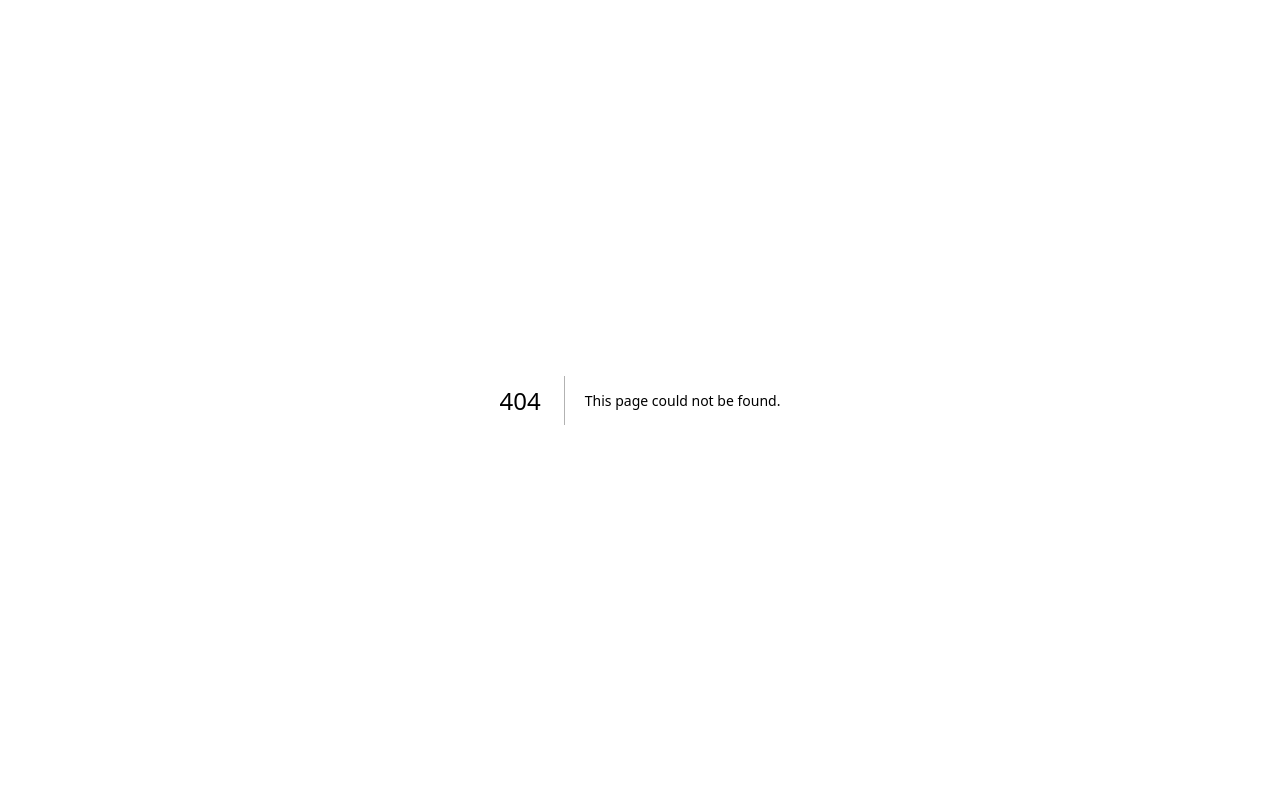
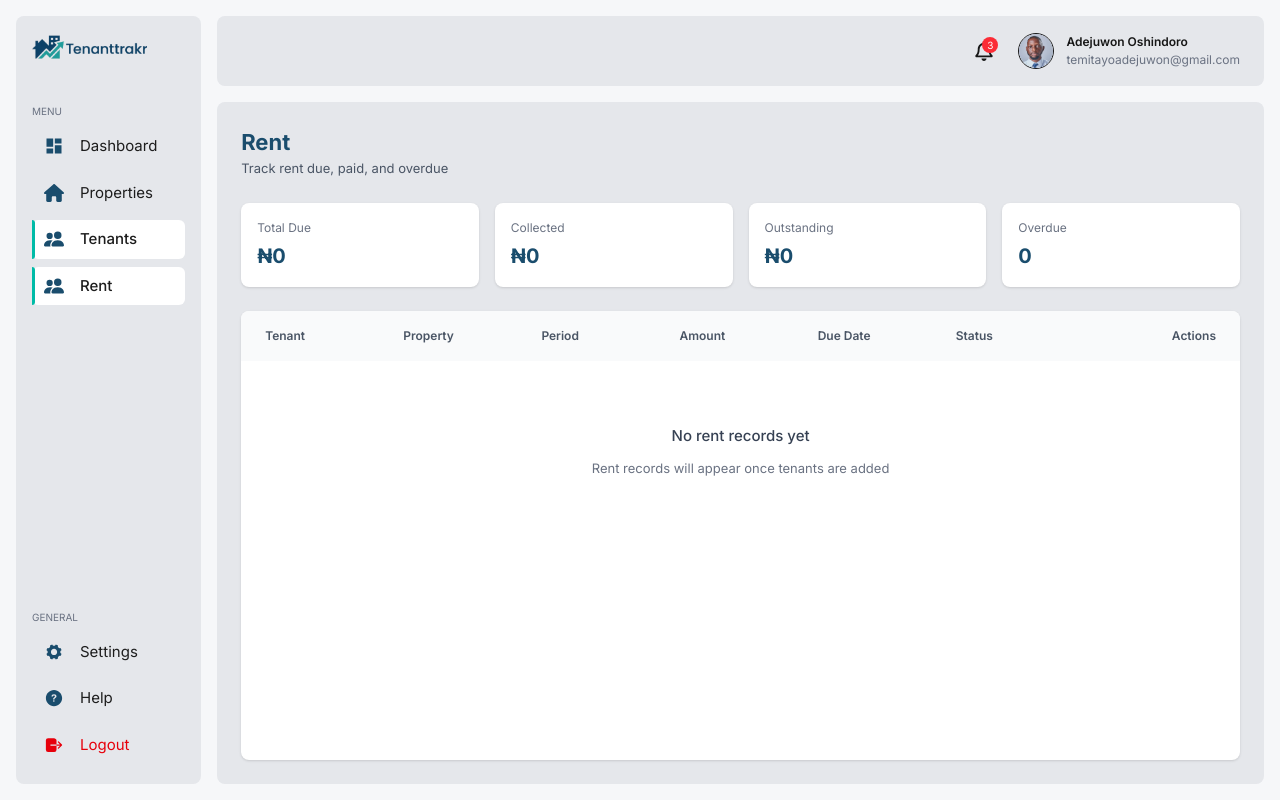
Before and after one commit to Deyjuwon/tenanttrakr, a Next.js app: page /rent in a window 1280 px wide. Before the commit this address had no page. Built offline with nearby package versions, Linux system fonts and the light colour scheme.

Commit message:
created rent page

```diff
--- a/app/components/layout/Sidebar.tsx
+++ b/app/components/layout/Sidebar.tsx
@@ -48,6 +48,16 @@ export default function Sidebar() {
           </div>
         </Link>
 
+        <Link href="/tenant">
+          <div className={linkClasses(isActive("/rent"))}>
+            {isActive("/rent") && (
+              <span className="absolute left-0 top-0 h-full w-[3px] bg-teal-500 rounded-r" />
+            )}
+            <BsFillPeopleFill size={20} color="#1A4D6D" />
+            <p>Tenants</p>
+          </div>
+        </Link>
+
         <Link href="/rent">
           <div className={linkClasses(isActive("/rent"))}>
             {isActive("/rent") && (
--- /dev/null
+++ b/app/rent/page.tsx
@@ -0,0 +1,186 @@
+"use client";
+
+import { useEffect, useState } from "react";
+import Sidebar from "../components/layout/Sidebar";
+import TopBar from "../components/layout/TopBar";
+
+type Tenant = {
+  id: string;
+  fullName: string;
+  phone: string;
+  propertyId: string;
+  rent: number;
+  paymentFrequency: string;
+  moveInDate: string;
+};
+
+type Property = {
+  id: string;
+  name: string;
+};
+
+type RentRecord = {
+  id: string;
+  tenantId: string;
+  period: string;
+  amount: number;
+  dueDate: string;
+  status: "Paid" | "Partial" | "Overdue" | "Unpaid";
+};
+
+export default function RentPage() {
+  const [tenants, setTenants] = useState<Tenant[]>([]);
+  const [properties, setProperties] = useState<Property[]>([]);
+  const [rentRecords, setRentRecords] = useState<RentRecord[]>([]);
+
+  useEffect(() => {
+    const storedTenants = localStorage.getItem("tenants");
+    const storedProperties = localStorage.getItem("properties");
+    const storedRent = localStorage.getItem("rent");
+
+    if (storedTenants) setTenants(JSON.parse(storedTenants));
+    if (storedProperties) setProperties(JSON.parse(storedProperties));
+    if (storedRent) setRentRecords(JSON.parse(storedRent));
+  }, []);
+
+  const getTenantName = (tenantId: string) =>
+    tenants.find((t) => t.id === tenantId)?.fullName || "Unknown";
+
+  const getPropertyName = (tenantId: string) => {
+    const tenant = tenants.find((t) => t.id === tenantId);
+    return (
+      properties.find((p) => p.id === tenant?.propertyId)?.name || "-"
+    );
+  };
+
+  return (
+    <div className="flex h-screen bg-[#F6F7F9] gap-4 p-4">
+      <Sidebar />
+
+      <main className="w-[85%] flex flex-col gap-4">
+        <TopBar />
+
+        <div className="flex-1 bg-[#E5E7EB] rounded-lg p-6 flex flex-col gap-6">
+          {/* Header */}
+          <div className="flex justify-between items-center">
+            <div>
+              <h1 className="text-[22px] font-bold text-[#1A4D6D]">
+                Rent
+              </h1>
+              <p className="text-[13px] text-gray-600">
+                Track rent due, paid, and overdue
+              </p>
+            </div>
+          </div>
+
+          {/* Summary Cards */}
+          <div className="grid grid-cols-4 gap-4">
+            <SummaryCard title="Total Due" value="₦0" />
+            <SummaryCard title="Collected" value="₦0" />
+            <SummaryCard title="Outstanding" value="₦0" />
+            <SummaryCard title="Overdue" value="0" />
+          </div>
+
+          {/* Rent Table */}
+          <div className="bg-white rounded-lg shadow-sm overflow-hidden flex-1">
+            {/* Table Header */}
+            <div className="grid grid-cols-7 gap-4 px-6 py-4 bg-gray-50 text-[12px] font-semibold text-gray-600">
+              <p>Tenant</p>
+              <p>Property</p>
+              <p>Period</p>
+              <p>Amount</p>
+              <p>Due Date</p>
+              <p>Status</p>
+              <p className="text-right">Actions</p>
+            </div>
+
+            {/* Empty State */}
+            {rentRecords.length === 0 && (
+              <div className="flex flex-col items-center justify-center py-16 text-center gap-3">
+                <p className="text-[15px] font-medium text-gray-700">
+                  No rent records yet
+                </p>
+                <p className="text-[13px] text-gray-500">
+                  Rent records will appear once tenants are added
+                </p>
+              </div>
+            )}
+
+            {/* Rent Rows */}
+            {rentRecords.map((rent) => (
+              <div
+                key={rent.id}
+                className="grid grid-cols-7 gap-4 px-6 py-4 text-[14px] border-t items-center"
+              >
+                <p className="font-medium text-[#1A4D6D]">
+                  {getTenantName(rent.tenantId)}
+                </p>
+
+                <p>{getPropertyName(rent.tenantId)}</p>
+
+                <p>{rent.period}</p>
+
+                <p>₦{rent.amount.toLocaleString()}</p>
+
+                <p className="text-[13px] text-gray-600">
+                  {rent.dueDate}
+                </p>
+
+                <StatusBadge status={rent.status} />
+
+                <div className="flex justify-end gap-3 text-[13px]">
+                  <button className="text-[#1A4D6D] hover:underline">
+                    View
+                  </button>
+                  <button className="text-green-600 hover:underline">
+                    Record Payment
+                  </button>
+                </div>
+              </div>
+            ))}
+          </div>
+        </div>
+      </main>
+    </div>
+  );
+}
+
+/* ---------- Components ---------- */
+
+function SummaryCard({
+  title,
+  value,
+}: {
+  title: string;
+  value: string;
+}) {
+  return (
+    <div className="bg-white rounded-lg p-4 shadow-sm">
+      <p className="text-[12px] text-gray-500">{title}</p>
+      <p className="text-[20px] font-bold text-[#1A4D6D] mt-1">
+        {value}
+      </p>
+    </div>
+  );
+}
+
+function StatusBadge({
+  status,
+}: {
+  status: "Paid" | "Partial" | "Overdue" | "Unpaid";
+}) {
+  const styles = {
+    Paid: "bg-green-100 text-green-700",
+    Partial: "bg-yellow-100 text-yellow-700",
+    Overdue: "bg-red-100 text-red-700",
+    Unpaid: "bg-gray-100 text-gray-700",
+  };
+
+  return (
+    <span
+      className={`inline-flex w-fit px-3 py-1 rounded-full text-[12px] ${styles[status]}`}
+    >
+      {status}
+    </span>
+  );
+}
```
